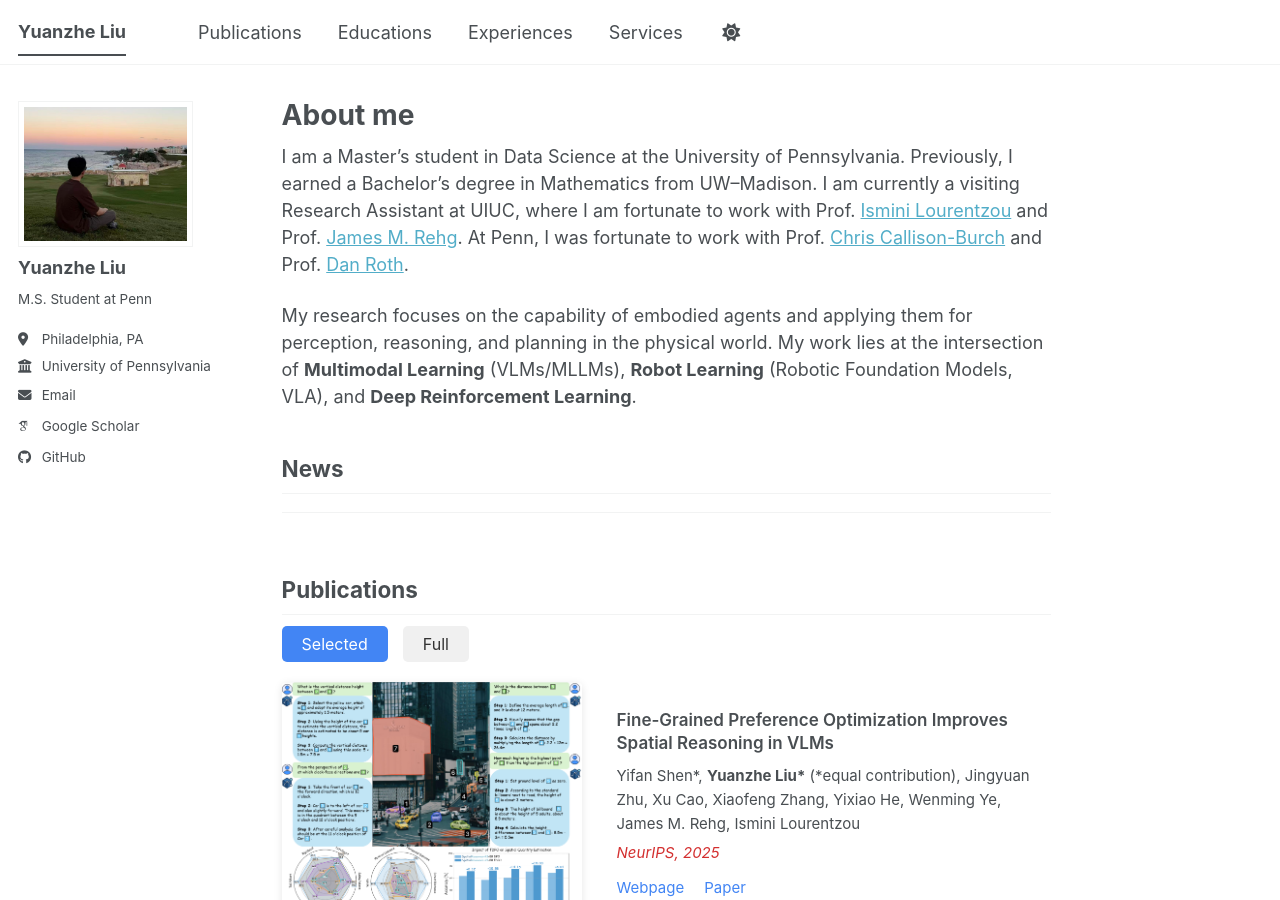
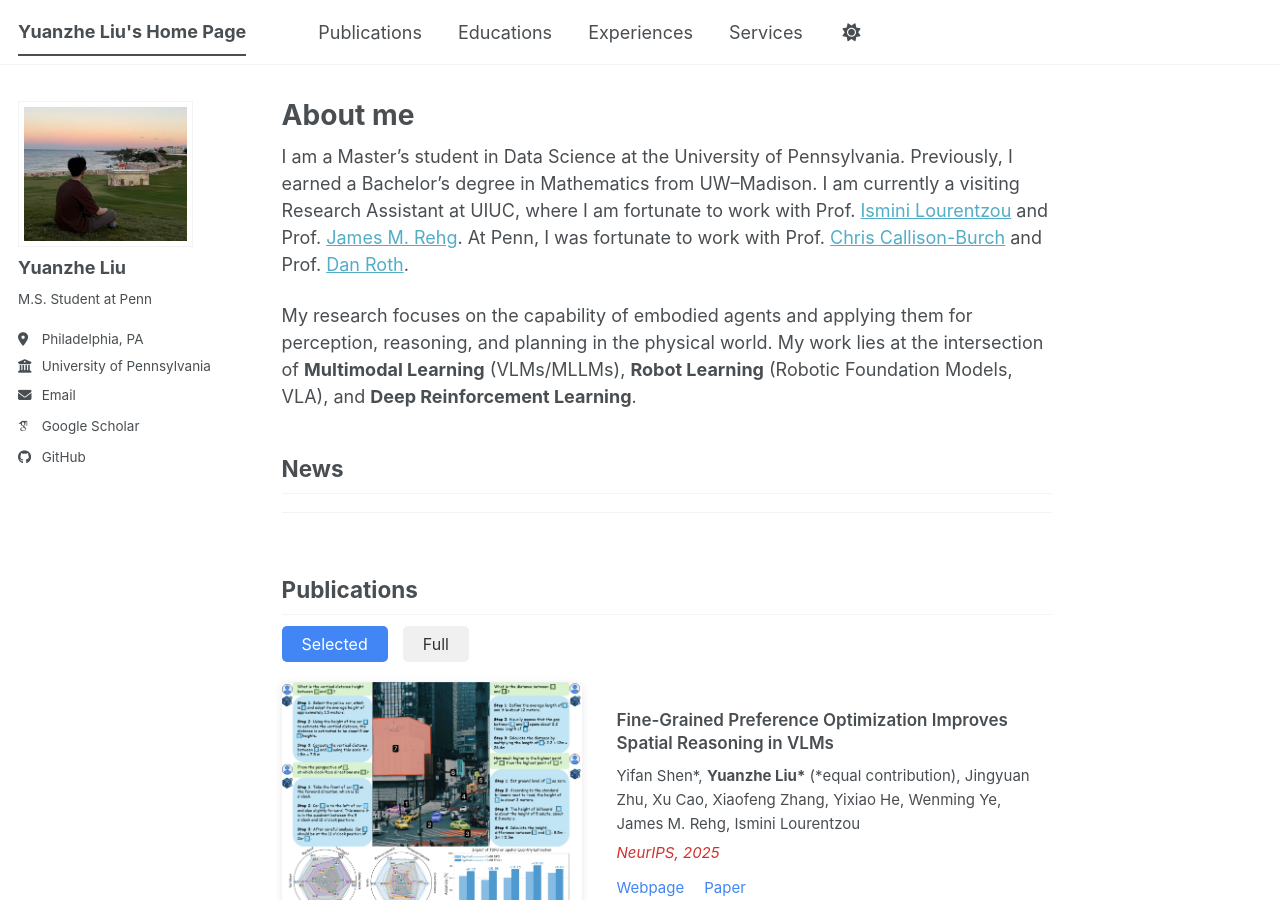
Before and after one commit to yuanzhel0903/yuanzhel0903.github.io, a Jekyll site: the page built from _pages/about.md, in a window 1280 px wide and 900 px high. Built offline with Jekyll 4.4.1, drawn with Linux system fonts in a browser that asks for light colours; some web fonts are replaced; a script bundle is joined from its source files by our own code; library files that are not in the unit come from our copies.

Commit message:
Update _config.yml

```diff
--- a/_config.yml
+++ b/_config.yml
@@ -9,7 +9,7 @@
 # Basic Site Settings
 locale                   : "en-US"
 site_theme               : "default" # The available themes options are "default", "air", "sunrise", "mint", "dirt" and "contrast"
-title                    : "Yuanzhe Liu"
+title                    : "Yuanzhe Liu's Home Page"
 title_separator          : "-"
 name                     : &name "Yuanzhe Liu"
 description              : &description "M.S. Student at UPenn | Embodied AI, Vision-Language-Action"   # Update this with a general description of your site, this is the default if not overridden by a page
```
